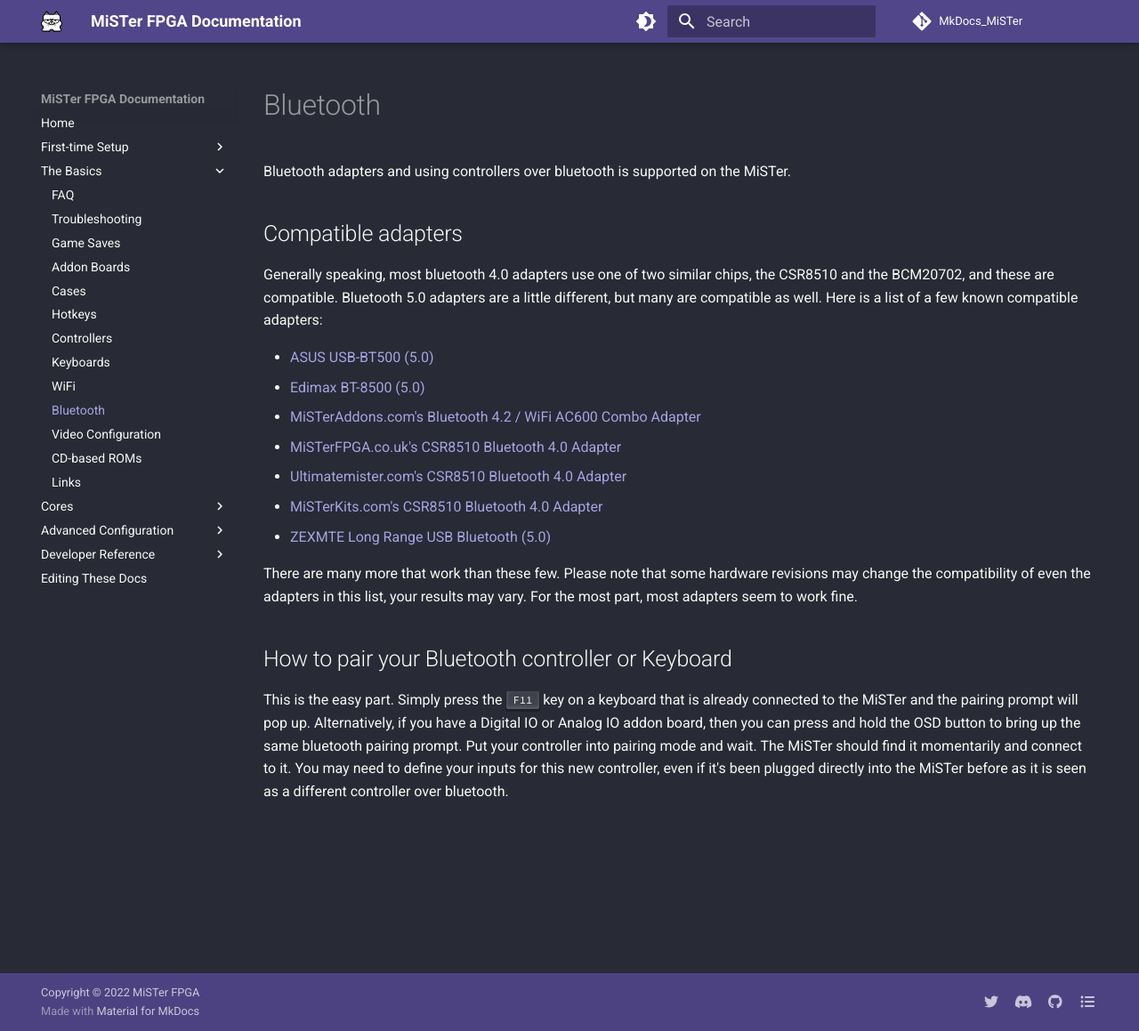
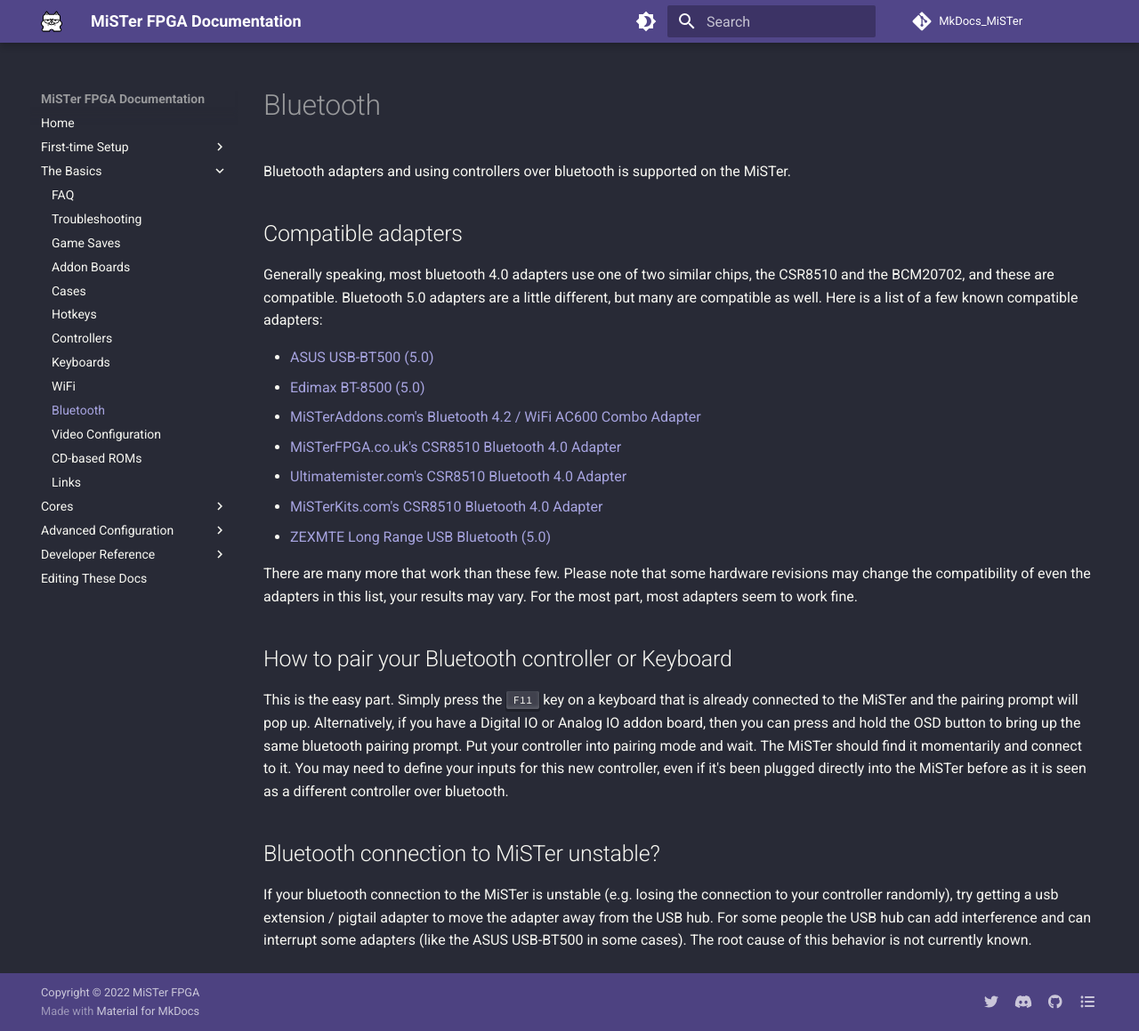
Before and after one commit to MiSTer-devel/MkDocs_MiSTer, an MkDocs documentation site: the page built from docs/basics/bluetooth.md, in a window 1280 px wide and 1159 px high. Shown: the whole window at 89% size. Built offline with MkDocs 1.6.1 and Material for MkDocs 9.7.7, drawn with Linux system fonts in a browser that asks for light colours; comment, search, counter and statistics services are not loaded.

Commit message:
Add note about interference and solution to bluetooth.md

```diff
--- a/docs/basics/bluetooth.md
+++ b/docs/basics/bluetooth.md
@@ -22,3 +22,7 @@
 ## How to pair your Bluetooth controller or Keyboard
 
 This is the easy part. Simply press the ++f11++ key on a keyboard that is already connected to the MiSTer and the pairing prompt will pop up. Alternatively, if you have a Digital IO or Analog IO addon board, then you can press and hold the OSD button to bring up the same bluetooth pairing prompt. Put your controller into pairing mode and wait. The MiSTer should find it momentarily and connect to it. You may need to define your inputs for this new controller, even if it's been plugged directly into the MiSTer before as it is seen as a different controller over bluetooth.
+
+## Bluetooth connection to MiSTer unstable?
+
+If your bluetooth connection to the MiSTer is unstable (e.g. losing the connection to your controller randomly), try getting a usb extension / pigtail adapter to move the adapter away from the USB hub. For some people the USB hub can add interference and can interrupt some adapters (like the ASUS USB-BT500 in some cases). The root cause of this behavior is not currently known.
```
